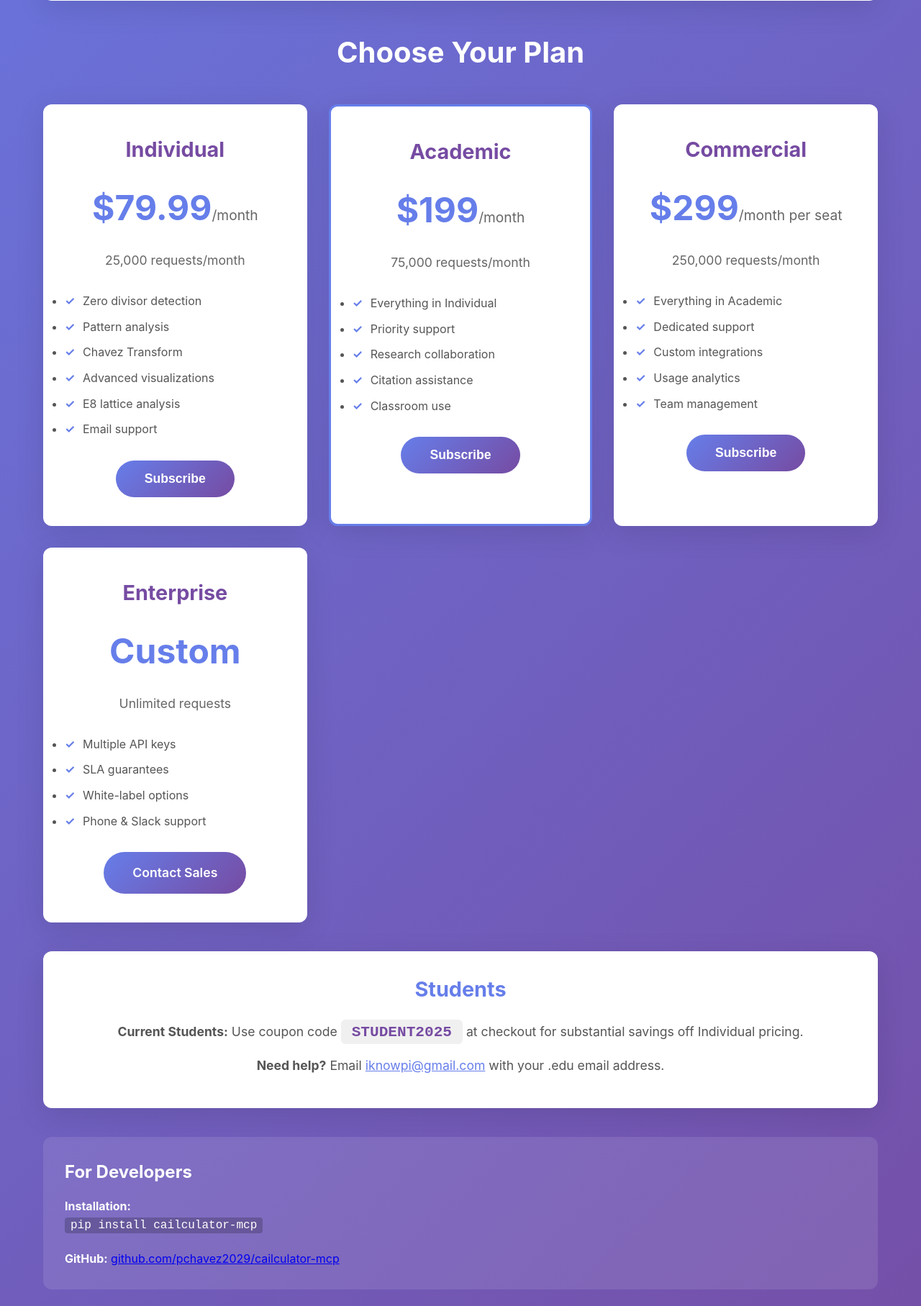
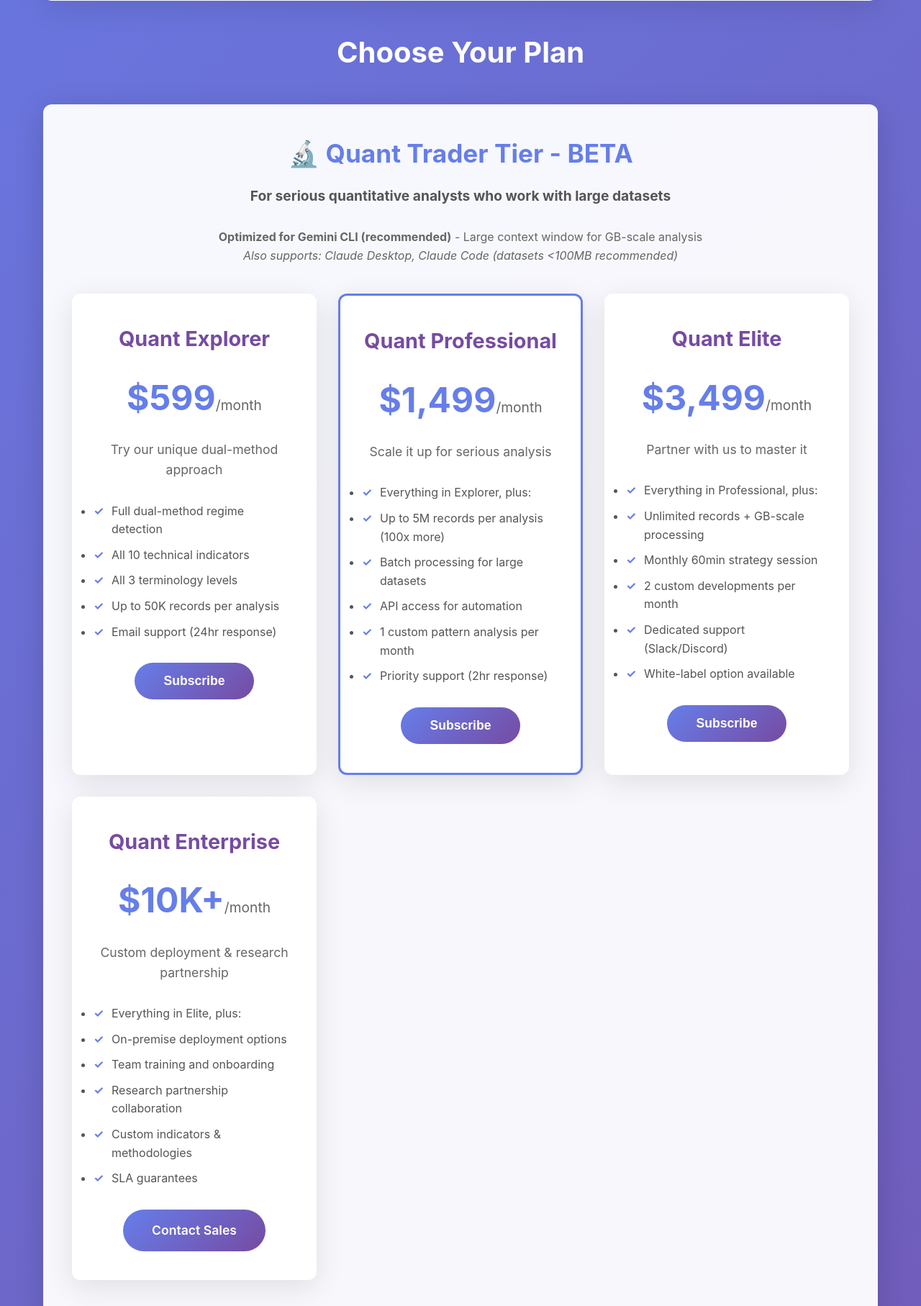
Before and after one commit to pchavez2029/cailculator-mcp, a FastAPI app: page / in a window 1280 px wide. Shown: the part 1128-2943 px from the top of the page at 72% size. Run offline with FastAPI, Linux system fonts and the light colour scheme.

Commit message:
Add Quant Trader BETA pricing tiers to Railway landing page
Added new Quant Trader section with 4 tiers:
- Quant Explorer ($599/mo) - Entry tier for testing dual-method approach
- Quant Professional ($1,499/mo) - Professional quants, 5M records, API access
- Quant Elite ($3,499/mo) - Institutional tier with strategy sessions
- Quant Enterprise ($10K+/mo) - Custom deployment and research partnerships

Kept all original Standard Tiers:
- Individual ($79.99/mo)
- Academic ($199/mo)
- Commercial ($299/mo per seat)
- Enterprise (Custom)

Both sections emphasize different use cases:
- Quant: Regime detection, technical indicators, GB-scale data
- Standard: Zero divisor detection, pattern analysis, Chavez Transform

🤖 Generated with Claude Code
Co-Authored-By: Claude <noreply@anthropic.com>

```diff
--- a/auth_server/templates/index.html
+++ b/auth_server/templates/index.html
@@ -303,6 +303,81 @@
 
         <div class="pricing">
             <h2>Choose Your Plan</h2>
+
+            <!-- Quant Trader Section -->
+            <div style="background: rgba(255,255,255,0.95); border-radius: 12px; padding: 40px; margin-bottom: 50px; box-shadow: 0 10px 40px rgba(0,0,0,0.15);">
+                <h3 style="color: #667eea; font-size: 2.2em; text-align: center; margin-bottom: 15px;">🔬 Quant Trader Tier - BETA</h3>
+                <p style="text-align: center; color: #555; font-size: 1.2em; margin-bottom: 30px;"><strong>For serious quantitative analysts who work with large datasets</strong></p>
+                <p style="text-align: center; color: #666; margin-bottom: 40px;">
+                    <strong>Optimized for Gemini CLI (recommended)</strong> - Large context window for GB-scale analysis<br>
+                    <em>Also supports: Claude Desktop, Claude Code (datasets &lt;100MB recommended)</em>
+                </p>
+
+                <div class="pricing-grid">
+                <div class="pricing-card">
+                    <h3>Quant Explorer</h3>
+                    <div class="price">$599<span class="price-period">/month</span></div>
+                    <div class="requests">Try our unique dual-method approach</div>
+                    <ul class="features-list">
+                        <li>Full dual-method regime detection</li>
+                        <li>All 10 technical indicators</li>
+                        <li>All 3 terminology levels</li>
+                        <li>Up to 50K records per analysis</li>
+                        <li>Email support (24hr response)</li>
+                    </ul>
+                    <button class="subscribe-btn" onclick="subscribe('quant_explorer')">Subscribe</button>
+                </div>
+
+                <div class="pricing-card featured">
+                    <h3>Quant Professional</h3>
+                    <div class="price">$1,499<span class="price-period">/month</span></div>
+                    <div class="requests">Scale it up for serious analysis</div>
+                    <ul class="features-list">
+                        <li>Everything in Explorer, plus:</li>
+                        <li>Up to 5M records per analysis (100x more)</li>
+                        <li>Batch processing for large datasets</li>
+                        <li>API access for automation</li>
+                        <li>1 custom pattern analysis per month</li>
+                        <li>Priority support (2hr response)</li>
+                    </ul>
+                    <button class="subscribe-btn" onclick="subscribe('quant_professional')">Subscribe</button>
+                </div>
+
+                <div class="pricing-card">
+                    <h3>Quant Elite</h3>
+                    <div class="price">$3,499<span class="price-period">/month</span></div>
+                    <div class="requests">Partner with us to master it</div>
+                    <ul class="features-list">
+                        <li>Everything in Professional, plus:</li>
+                        <li>Unlimited records + GB-scale processing</li>
+                        <li>Monthly 60min strategy session</li>
+                        <li>2 custom developments per month</li>
+                        <li>Dedicated support (Slack/Discord)</li>
+                        <li>White-label option available</li>
+                    </ul>
+                    <button class="subscribe-btn" onclick="subscribe('quant_elite')">Subscribe</button>
+                </div>
+
+                <div class="pricing-card">
+                    <h3>Quant Enterprise</h3>
+                    <div class="price">$10K+<span class="price-period">/month</span></div>
+                    <div class="requests">Custom deployment & research partnership</div>
+                    <ul class="features-list">
+                        <li>Everything in Elite, plus:</li>
+                        <li>On-premise deployment options</li>
+                        <li>Team training and onboarding</li>
+                        <li>Research partnership collaboration</li>
+                        <li>Custom indicators & methodologies</li>
+                        <li>SLA guarantees</li>
+                    </ul>
+                    <a href="mailto:iknowpi@gmail.com" class="subscribe-btn">Contact Sales</a>
+                </div>
+            </div>
+
+            <!-- Standard Tiers Section -->
+            <div style="margin-top: 60px;">
+                <h3 style="text-align: center; color: white; margin-bottom: 40px; font-size: 2em;">Standard Tiers</h3>
+
                 <div class="pricing-grid">
                     <div class="pricing-card">
                         <h3>Individual</h3>
@@ -360,6 +435,7 @@
                         <a href="mailto:iknowpi@gmail.com" class="subscribe-btn">Contact Sales</a>
                     </div>
                 </div>
+            </div>
 
             <!-- Student Discount Section -->
             <div class="student-section">
```
Lines whose indentation alone changed are shown as unchanged.
